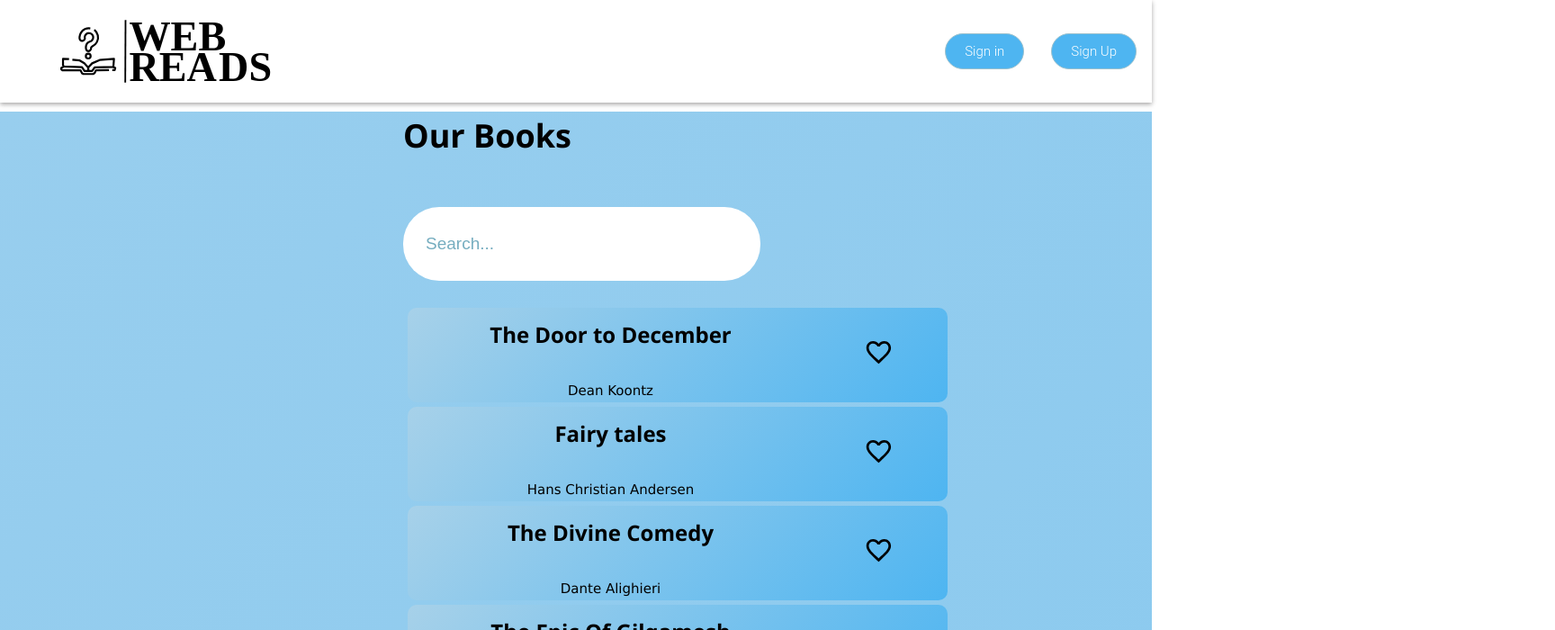
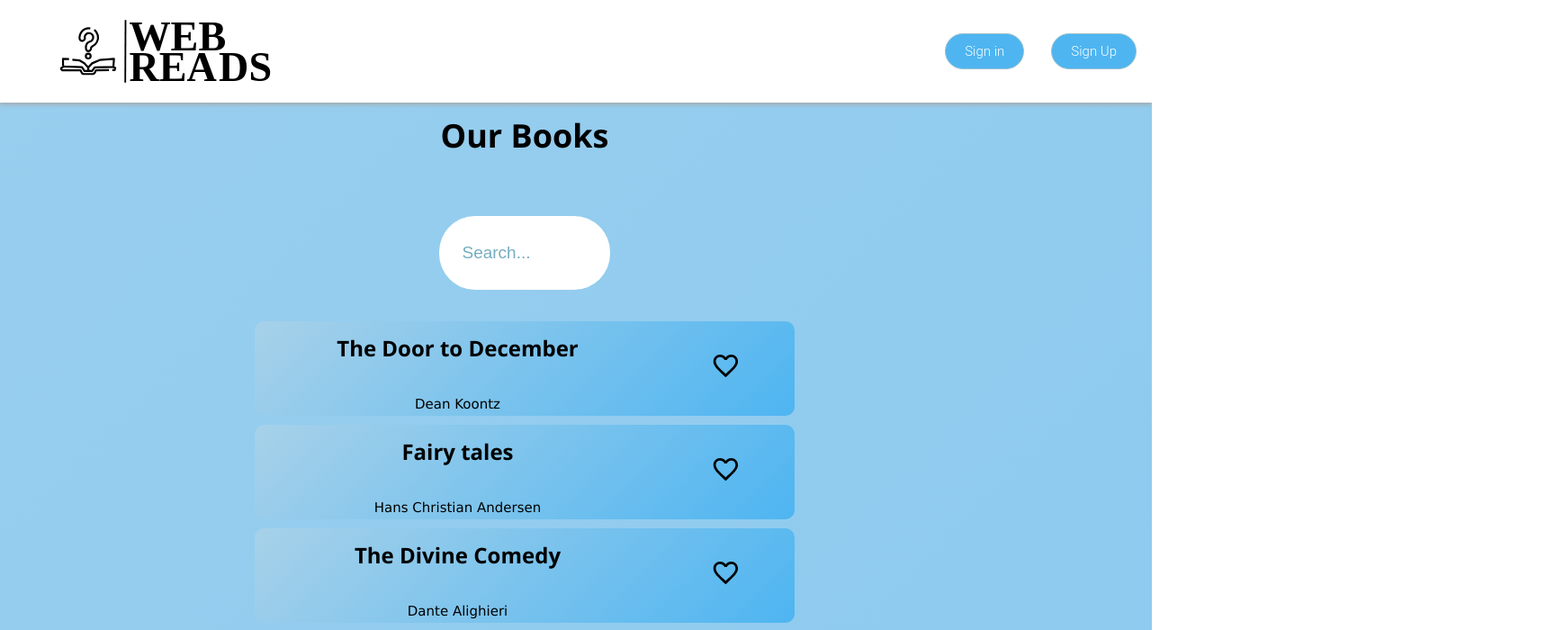
Before and after one commit to Serrin-Sage/Web-Reads, a React (Create React App) app: page /booklist in a window 1280 px wide. Shown: the top 700 px of the page at 90% size, 1728 px wide, since content can reach past the window. Built offline with nearby package versions, Linux system fonts and the light colour scheme.

Commit message:
made some BookList css adjustments

```diff
--- a/src/Components/UserPage.js
+++ b/src/Components/UserPage.js
@@ -34,7 +34,7 @@ function UserPage({changeColor}) {
         <div className='settings-page'>
             { showSettings ? <Settings changeColor={changeColor} changePic={updatePic}/> : null}
         </div>
-        <div >
+        <div className='booklist-page'>
             { showBookList ? <BookList/> : null}
         </div>
     </div>
--- /dev/null
+++ b/src/book-list.css
@@ -0,0 +1,71 @@
+/******** BOOK LIST *******/
+.booklist-page {
+    display: flex;
+}
+.book-info{
+    background: linear-gradient(135deg, #a7d1e9, #4eb5f1);
+    width: 600px;
+    border-radius: 10px;
+    padding: 2px;
+    margin: 5px;
+    text-align: center;
+    display: flex;
+}
+
+.book-info h3{
+    font-weight: bold;
+}
+
+.book-list{
+    display: flex;
+    flex-direction: column;
+    align-items: center;
+    position: relative;
+    margin-left: -100px;
+}
+
+.book-list-container {
+    display: flex;
+    height: auto;
+    width: 100vw;
+    padding-right: 200px;
+    align-items: center;
+
+    background: linear-gradient(135deg, #98ceee, #4eb5f1);
+}
+
+.book-list h1{
+    font-weight: bold;
+}
+
+.book-details{
+    width: 75%;
+}
+
+.fav-icon-container{
+    width: 25%;
+    margin: auto;
+}
+
+.fav-icon{
+    cursor: pointer;
+}
+
+.list-search-input {
+    display: block;
+    width: 31%;
+    font-size: 19px;
+    font-family: Arial, Helvetica, sans-serif;
+    color: #00688a;
+    border: 0;
+    padding: 30px 0;
+    padding-left: 25px;
+    margin: 0;
+    margin-top: 52px;
+    margin-bottom: 30px;
+    line-height: 1;
+    background-color: white;
+    transition: 0.15s ease margin-top;
+    cursor: auto;
+    border-radius: 40px;
+}
--- a/src/index.css
+++ b/src/index.css
@@ -478,7 +478,7 @@ button:active {
      background-color:#4095c6;
   }
 
-  /******** BOOK LIST *******/
+/******** BOOK LIST *******/
 .book-info{
     background: linear-gradient(135deg, #a7d1e9, #4eb5f1);
     width: 600px;
--- a/src/index.js
+++ b/src/index.js
@@ -6,6 +6,7 @@ import './user-style.css'
 import './search-bar.css'
 import './themes.scss'
 import './picswitch.scss'
+import './book-list.css'
 import App from './App';
 import reportWebVitals from './reportWebVitals';
 
```
